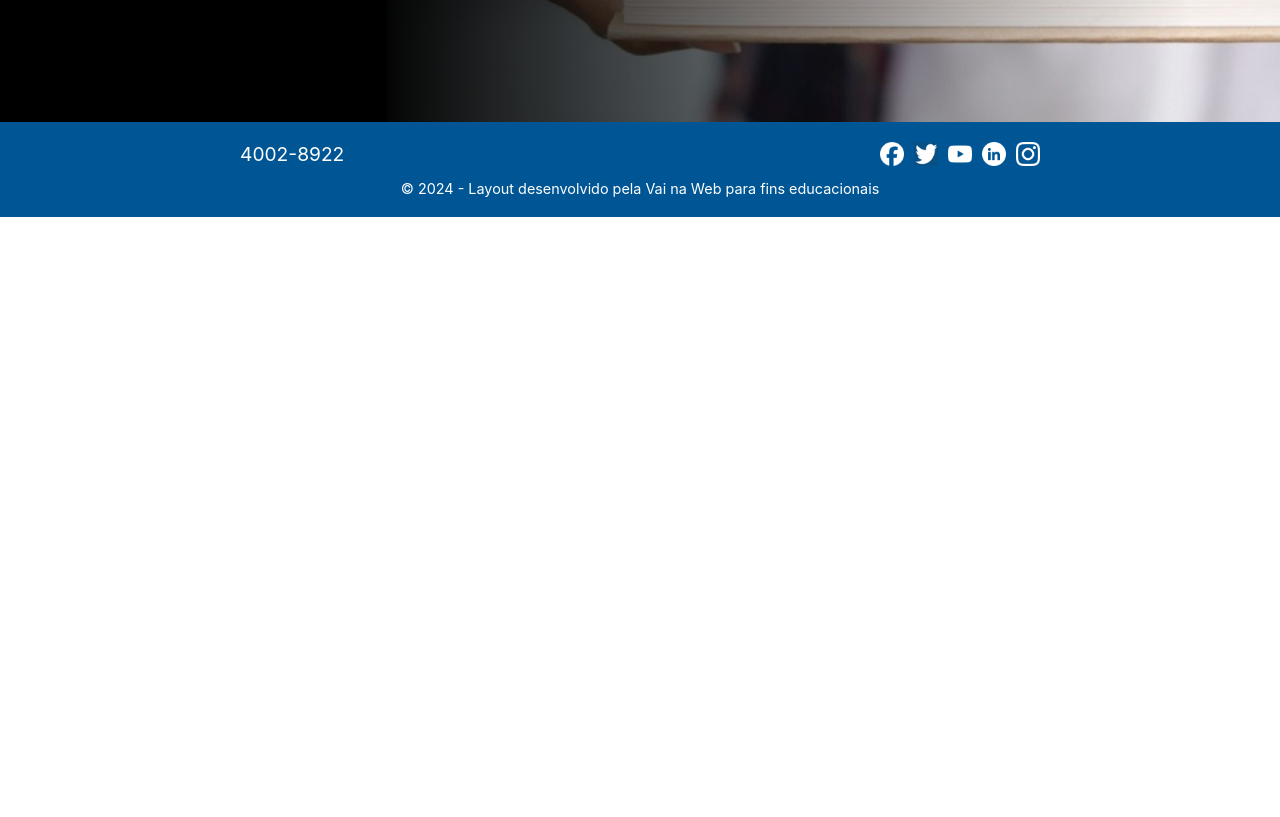
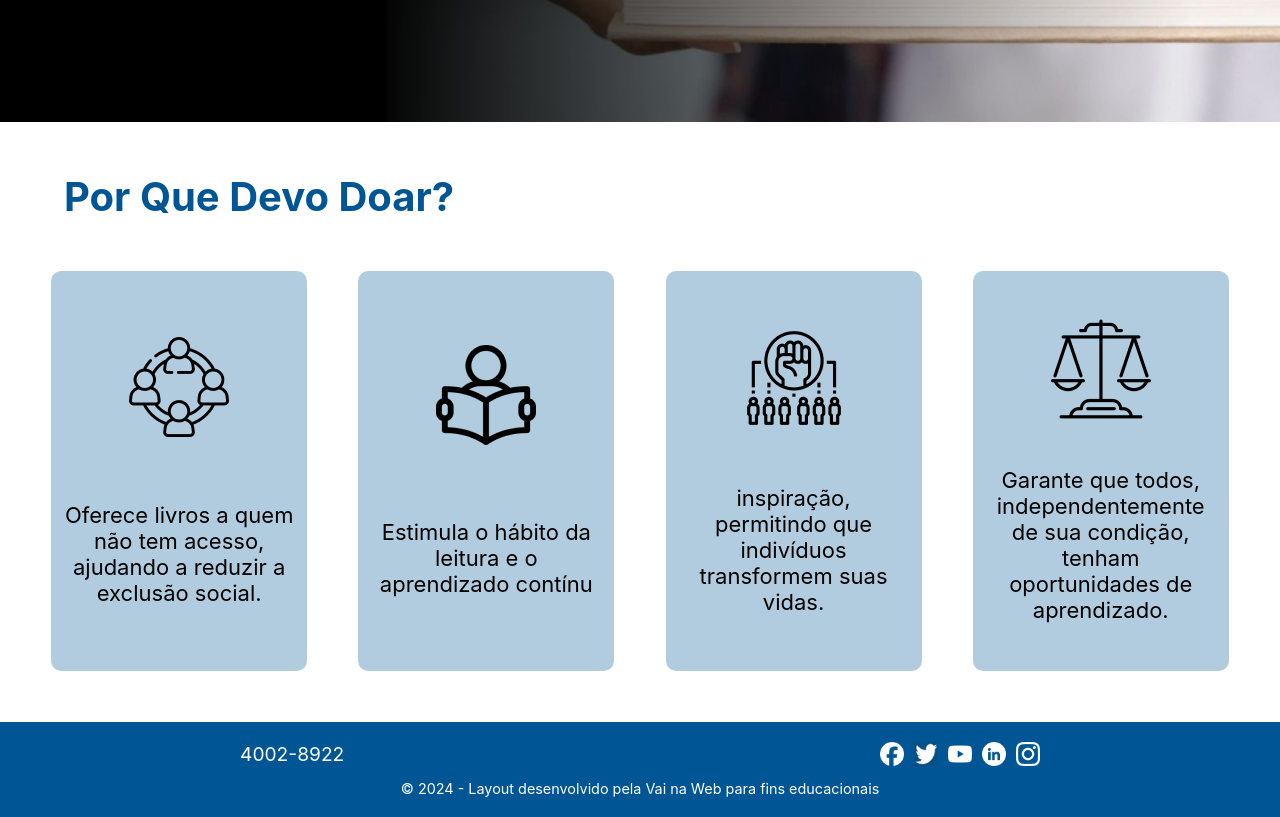
Before and after one commit to RenatofilhoDevandtech/DesafioLivrosVaiNaWeb, a React (Vite) app: page / in a window 1280 px wide. Shown: the part 560-1377 px from the top of the page. Before the commit the page ends 800 px from the top, so only its background shows below. Built offline with nearby package versions, Linux system fonts and the light colour scheme.

Commit message:
adicionando segunda seção do inicio e estilização da section

```diff
--- a/src/Components/Pages/Inicio/Inicio.jsx
+++ b/src/Components/Pages/Inicio/Inicio.jsx
@@ -13,6 +13,28 @@ export default function Inicio() {
       <section className={s.primeirasecaoinicio}>
           <h2>VENHA FAZER PARTE DA REDE DE DOAÇÃO </h2>
       </section>
+
+      <section className= {s.porqueDoarSection}>
+        <h2> Por Que Devo Doar?</h2>
+        <div className={s.containerCards}>
+        <section>
+          <img src= {ImgComunidade} alt="Imagen com 4 pessoas representando uma comudidade de leitura " />
+          <p>Oferece livros a quem não tem acesso, ajudando a reduzir a exclusão social.</p>
+        </section>
+         <section>
+          <img src= {ImgLeitura} alt="Imagem representando uma pessoa fazendo uma leitura de livro" />
+          <p>Estimula o hábito da leitura e o aprendizado contínu</p>
+        </section>
+         <section>
+          <img src={ImgTransformacao} alt=" Imagem representando 6 pessoas inpirando a leitura e a transformar vida " />
+          <p> inspiração, permitindo que indivíduos transformem suas vidas.</p>
+         </section>
+         <section>
+          <img src={ImgBalanca} alt="Imagem de uma balança que representa a igualdade" />
+          <p>Garante que todos, independentemente de sua condição, tenham oportunidades de aprendizado.</p>
+         </section>
+        </div>
+      </section>
     </main>
   );
 }
--- a/src/Components/Pages/Inicio/Inicio.module.scss
+++ b/src/Components/Pages/Inicio/Inicio.module.scss
@@ -14,3 +14,39 @@ padding-left: 5%;
     width: 20%;
   }
 }
+.porqueDoarSection{
+  display: flex;
+  flex-direction: column;
+  justify-content: space-evenly;
+  align-items: center;
+  height: 75vh;
+  h2 {
+    font-size: 40px;
+    color:  #005695;
+    width: 90%;
+
+  }
+}
+.containerCards {
+display: flex;
+height: 50vh;
+justify-content: space-evenly;
+
+section {
+background-color:#0157944D;
+width: 20%;
+display: flex;
+justify-content: space-evenly;
+flex-direction: column;
+align-items: center;
+border-radius: 10px;
+
+p {
+font-size: 22px;
+text-align: center;
+width: 90%;
+}
+
+}
+
+}
```
